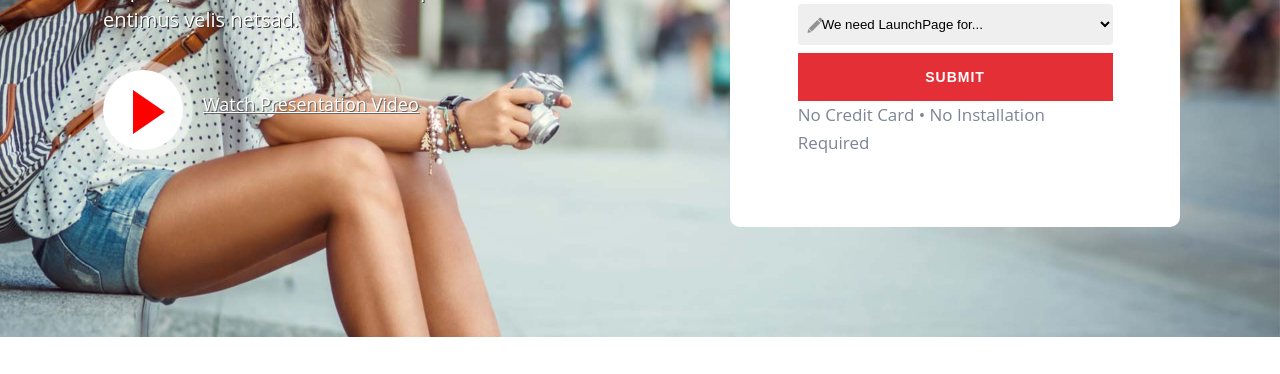
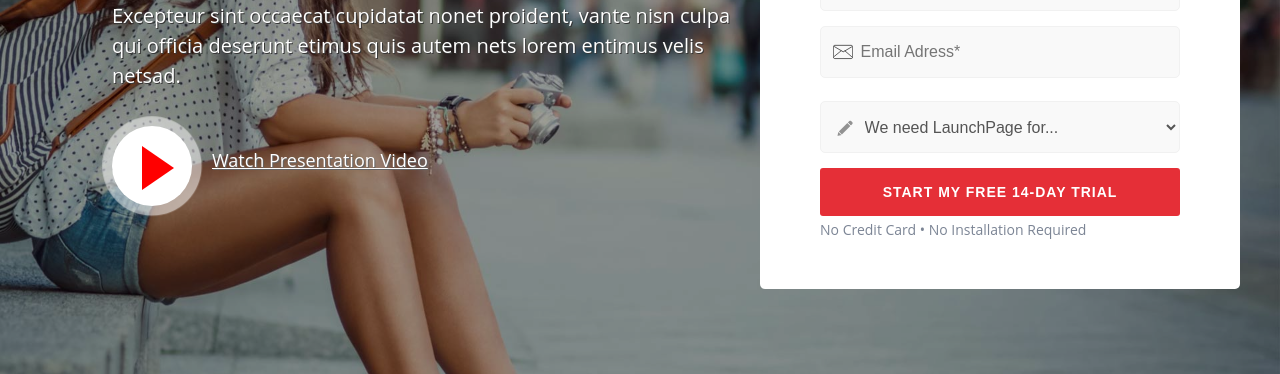
Before and after one commit to happynehihi/WebSgroup, a plain HTML site: page index.html in a window 1280 px wide. Shown: the part 398-772 px from the top of the page. Drawn offline with nearby package versions, Linux system fonts and the light colour scheme.

Commit message:
repo fix bug

```diff
--- a/assets/css/style.css
+++ b/assets/css/style.css
@@ -20,10 +20,7 @@
 }
 #nav{
     width: 100%;
-}
-div{
-    margin-right: auto;
-    margin-left: auto;
+    max-width: 1200px;
 }
 body{
     margin: 0;
@@ -68,6 +65,12 @@ p{
     color: #7c8595;
     margin-bottom: 20px;
     font-family: 'Open Sans', sans-serif;
+
+    display: block;
+    margin-block-start: 1em;
+    margin-block-end: 1em;
+    margin-inline-start: 0px;
+    margin-inline-end: 0px;
 }
 a.logo{
     font-family: 'Nunito', sans-serif;
@@ -81,7 +84,7 @@ a.logo{
 }
 .navright{
     align-items: center;
-    display:none;
+    display:flex;
     float: right;
     margin-left: 180px;
     margin-top: 8px;
@@ -131,46 +134,41 @@ a{
 .bar {
     margin-right: 100px;
     float: right;
+    display: none;
 }
 
-@media only screen and (min-width: 992px) {
-    .navright {
-        display: flex;
-    }
-
-    .bar {
-        display: none;
-    }
-    #nav{
-        width: auto;
-    }
-    a.logo{
-        margin-left: 0px;
-    }
+.hct-bn{
+    width: 100%;
+    background: #000;
+    opacity: 0.39;
+    position: absolute;
+    top: 0;
+    left: 0;
+    right: 0;
+    bottom: 0;
 }
-
 #home-content{
     background: url(../Images/bg0.jpg) top center no-repeat;
-    background-size:cover;
-    -webkit-tap-highlight-color: transparent;
+    position: relative;
+    z-index: 999;
+    padding-top: 140px;
+    padding-bottom: 110px;
+    background-size: cover;
 }
 .hcnt{
     padding:50px 0 50px 0;
     display: flex;
     position: relative;
     z-index: 999;
-    padding-top: 140px;
-    padding-bottom: 110px;
     max-width: 1200px;
 }
 .homeform{
-    padding:50px;
-    margin: 0 5% 0 5%;
-    max-width: 50%;
-    display: flex;
-    flex-direction: column;
-    background-color: #FFF;
-    border-radius: 10px;
+    display: block;
+    margin-top: 25px;
+    max-width: 40%;
+    padding: 40px 40px;
+    background: rgba(255,255,255,1);
+    border-radius: 5px 5px;
 }
 .home-text{
     display: flex;
@@ -225,6 +223,39 @@ a{
     box-sizing: border-box;
   }
 
+input.register-input{
+    width: 100%!important;
+    height: 52px!important;
+    padding-left: 11%!important;
+    padding-right: 5%!important;
+    margin-bottom: 15px!important;
+    color: #555!important;
+    border: 1px solid #f1f1f1!important;
+    background-color: #f9f9f9!important;
+    font-size: 16px!important;
+    border-radius: 5px 5px 5px 5px!important;
+}
+
+input.name-email{
+    background: url(../Images/input-envelope.png) no-repeat 12px 15px;
+}
+input.name-input{
+    background: url(../Images/input-user.png) no-repeat 12px 15px;
+}
+select.register-input{
+    background: url(../Images/input-select.png) no-repeat 12px 15px;
+    width: 100%!important;
+    height: 52px!important;
+    padding-left: 11%!important;
+    padding-right: 5%!important;
+    margin-bottom: 15px!important;
+    color: #555!important;
+    border: 1px solid #f1f1f1!important;
+    background-color: #f9f9f9!important;
+    font-size: 16px!important;
+    border-radius: 5px 5px 5px 5px!important;
+}
+
 .homeform input[type=submit] {
     background: #e52f37;
     border: none;
@@ -235,8 +266,12 @@ a{
     font-size: 14px;
     font-weight: 700;
     width: 100%;
+    max-width: 535px;
     padding: 16px 0;
     text-transform: uppercase;
+    -webkit-border-radius: 3px 3px;
+    -moz-border-radius: 3px 3px;
+    border-radius: 3px 3px;
     transition: all .50s ease-in-out;
     -moz-transition: all .50s ease-in-out;
     -webkit-transition: all .50s ease-in-out;
@@ -244,7 +279,7 @@ a{
 
 .homeform input[type=submit]:hover {
     background-color: #45a049;
-  }
+}
 .homeform input{
     display: flex;
     float: left;
@@ -272,6 +307,15 @@ a{
 .homeform form{
     width: 90%;
     margin-left: 5%;
+}
+
+.homeform p.register-form-term{
+    display: block;
+    margin-top: 20px!important;
+    margin: 10px 0 5px 0;
+    font-size: 14px;
+    color: #7c8595;
+    text-shadow: none;
 }
 
 .video-play-button {
@@ -452,8 +496,6 @@ img.partners{
     position: relative;
     min-height: 1px;
     padding: 0 25px 0 25px;
-    display: block;
-    float: left;
 }
 .s2-ul li{
     font-size: 17px;
@@ -826,7 +868,6 @@ img.partners{
     border-radius: 8px 8px;
     transition: all 0.3s ease-in-out;
     -webkit-transition: all 0.3s ease-in-out;
-    -webkit-backface-visibility: hidden;
 }
 .price-box-red{
     text-align: center;
@@ -841,7 +882,6 @@ img.partners{
     border-radius: 8px 8px;
     transition: all 0.3s ease-in-out;
     -webkit-transition: all 0.3s ease-in-out;
-    -webkit-backface-visibility: hidden;
 
 }
 li.price-title{
@@ -915,7 +955,7 @@ input.contact-input{
     width: 100%;
 }
 .contactus-f .rowcontent{
-    width: 80%;
+    width: 75%;
     padding-bottom: 0px!important;
 }
 
@@ -925,7 +965,7 @@ input.contact-input{
 textarea{
     height: 145px;
     margin-bottom: 12px;
-    width: 76%;
+    width: 72%;
     padding-left: 2%;
     padding-right: 2%;
     padding-top: 10px;
@@ -970,8 +1010,11 @@ textarea::placeholder{
     padding: 40px 0 20px 0;
     background-color: #fafbfc;
 }
+div{
+    margin-left: auto;
+    margin-right: auto;
+}
 .footer>div{
-    max-width: 1200px;
     display: flex;
     justify-content: space-between;
 }
@@ -1007,3 +1050,51 @@ ul.footer_social li a i {
     -moz-transition: all .25s ease-in-out;
     -webkit-transition: all .25s ease-in-out;
 }
+#nav{
+    width: auto;
+}
+a.logo{
+    margin-left: 0px;
+}
+@media only screen and (max-width: 992px) {
+    .navright {
+        display: none;
+    }
+
+    .bar {
+        display: block;
+    }
+    #nav{
+        width: 100%;
+    }
+    a.logo{
+        margin-left: 5%;
+    }
+
+    .hcnt,#service-wrapper,.section,.rowwcontent,.footer>div{
+        flex-direction: column;
+    }
+    .s2-left{
+        margin: auto;
+    }
+    .footer>div{
+        justify-content: center;
+        align-items: center;
+    }
+    .s2-right{
+        margin-top: 50px;
+    }
+    .content-sw{
+        max-width: 100%;
+    }
+    .rowcontent{
+        flex-wrap: wrap;
+    }
+    .homeform{
+        max-width: 80%;
+    }
+    textarea{
+        padding-left: 2%;
+        padding-right: 2%;
+    }
+}
--- a/index.html
+++ b/index.html
@@ -34,6 +34,7 @@
         </div>
         <div id="content">
             <div id="home-content">
+                <div class="hct-bn"></div>
                 <div class="hcnt">
                     <div class="home-text">
                         <div>
@@ -59,19 +60,27 @@
                             <p>
                                 Velis demo enim quia tempor magnet.
                             </p>
-                            <form action="">
-                                <input style="background-image: url(./assets/Images/input-user.png);background-repeat: no-repeat;background-position-x: 5px; background-position-y: 10px;" type="text" id="companyname" name="companyname" placeholder="  Company Name*">
-                                <input style="background-image: url(./assets/Images/input-envelope.png);background-repeat: no-repeat;background-position-x: 5px; background-position-y: 10px;"type="text" id="emailaddress" name="emailaddress" placeholder="  Email Adress*">
+                            <form id="register-form" class="register-form register" action="php/register.php" method="post">
 
-                                <select style="background-image: url(./assets/Images/input-select.png);background-repeat: no-repeat;background-position-x: 5px; background-position-y: 10px;" id="cbb" name="cbb" >
-                                  <option value="cbb1">We need LaunchPage for...</option>
-                                  <option value="cbb2">Our Support Team</option>
-                                  <option value="cbb3">  Our Sales Department</option>
+
+                                <input class="register-input name-input white-input" required="" name="register_names" placeholder="Company Name*" type="text">
+
+                                <input class="register-input name-email white-input" required="" name="register_email" placeholder="Email Adress*" type="email">
+
+                                <select class="register-input white-input" required="" name="register_ticket">
+
+                                    <option value="">We need LaunchPage for...</option>
+
+                                    <option value="Individual">Our Support Team</option>
+
+                                    <option value="Professional">Our Sales Department</option>
+
                                 </select>
 
-                                <input type="submit" value="Submit">
+                                <input value="Start My Free 14-Day Trial" class="register-submit" type="submit">
+
                             </form>
-                            <p>
+                            <p class="register-form-term"><br/>
                                 No Credit Card • No Installation Required
                             </p>
 
@@ -111,7 +120,7 @@
                     </div>
                 </div>
             </div>
-            <div class="section">
+            <div class="section sec1">
                 <div class="s2-left">
                     <img class="s2-img"src="./assets/Images/about001.jpg">
                 </div>
@@ -132,7 +141,7 @@
                 </div>
             </div>
 
-            <div class="section">
+            <div class="section sec1">
                 <div class="s2-left">
                     <div class="s22-left">
                         <a href="">
@@ -188,7 +197,7 @@
                             Fun Facts About Our Agency
                         </h2>
                     </div>
-                    <div class="rowcontent">
+                    <div class="rowcontent rowwcontent">
                         <div class="itemrow">
                             <i class="far fa-gem"></i>
                             <p><span class="icon">1050+</span><br/></bt>Projects Completed</p>
```
